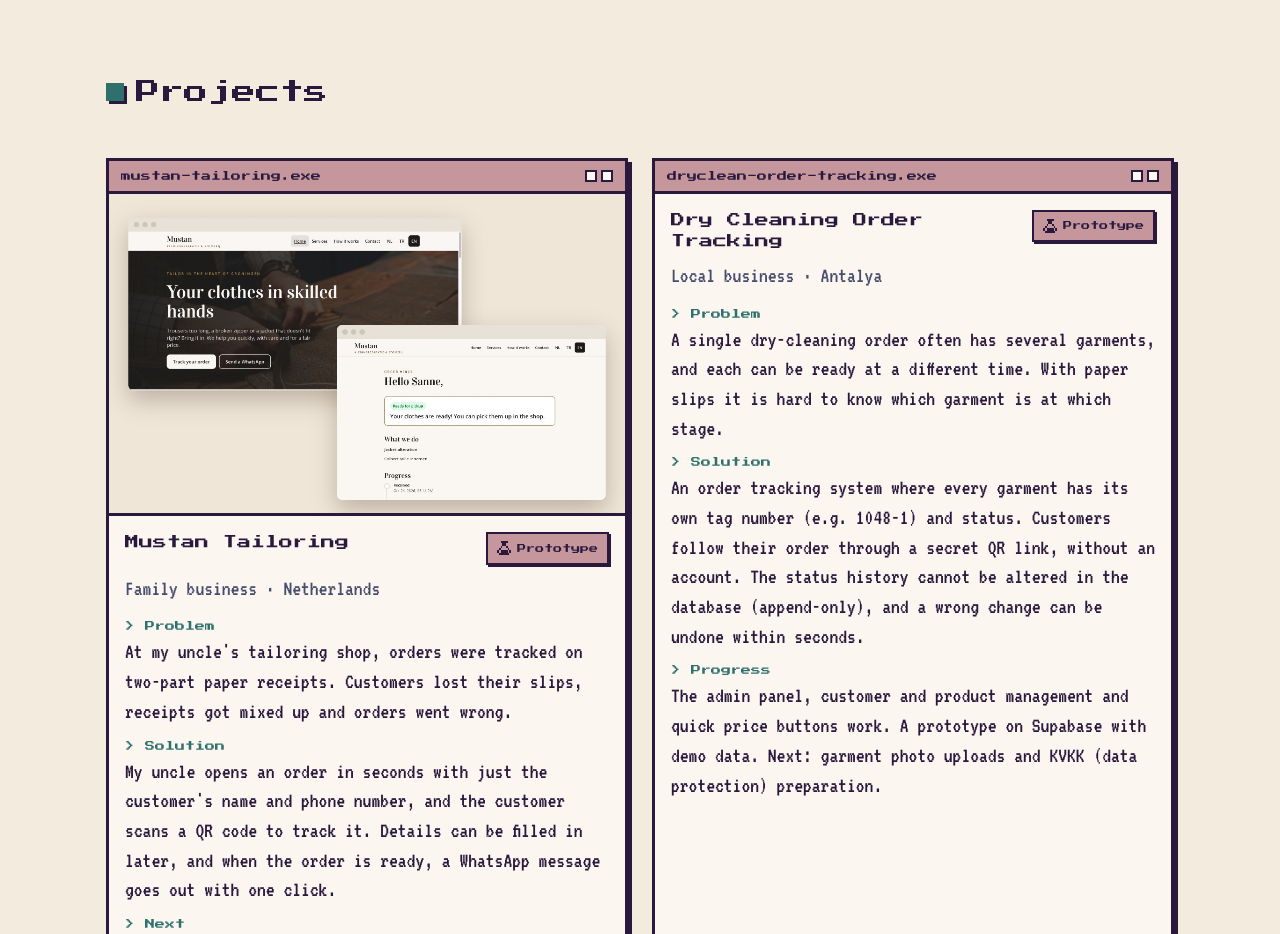
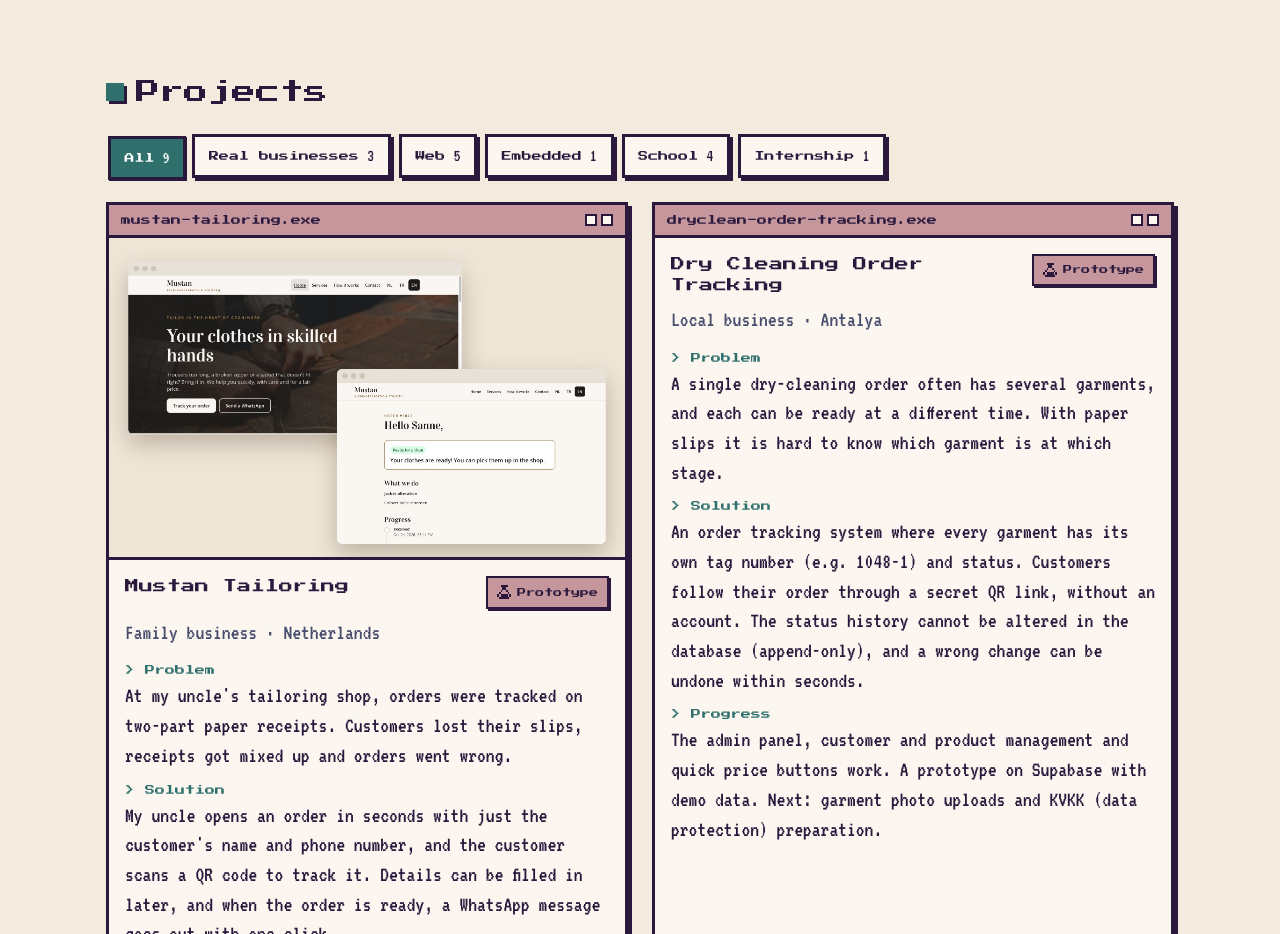
Before and after one commit to pinarkarakoyun/pinarkarakoyun.github.io, a React (Vite) app: page / in a window 1280 px wide. Shown: the part 1420-2354 px from the top of the page. Built offline with nearby package versions, Linux system fonts and the light colour scheme.

Commit message:
feat: add project filters

```diff
--- a/src/components/projects/Projects.css
+++ b/src/components/projects/Projects.css
@@ -1,3 +1,45 @@
+/* ---------- Filtre sekmeleri ---------- */
+.project-filters {
+  display: flex;
+  flex-wrap: wrap;
+  gap: 0.5rem;
+  margin: calc(var(--space-md) * -1) 0 var(--space-md);
+}
+
+.project-filters__tab {
+  display: inline-flex;
+  align-items: center;
+  gap: 0.5rem;
+  min-height: 2.75rem; /* 44px dokunma hedefi */
+  padding: 0 0.85rem;
+  font-family: var(--font-heading);
+  font-size: 0.625rem;
+  color: var(--color-ink);
+  background: var(--color-window);
+  border: var(--border-width) solid var(--color-border);
+  box-shadow: 3px 3px 0 var(--color-shadow);
+  cursor: pointer;
+}
+
+.project-filters__tab:hover {
+  background: var(--color-titlebar);
+  color: var(--color-on-titlebar);
+}
+
+/* Seçili sekme: neon ve "basılmış" (gölgesine oturmuş) */
+.project-filters__tab[aria-pressed='true'] {
+  background: var(--color-accent);
+  color: var(--color-on-accent);
+  transform: translate(2px, 2px);
+  box-shadow: 1px 1px 0 var(--color-shadow);
+}
+
+.project-filters__count {
+  font-family: var(--font-body);
+  font-size: 1.125rem;
+  line-height: 1;
+}
+
 .projects {
   display: grid;
   grid-template-columns: repeat(2, minmax(0, 1fr));
--- a/src/components/projects/Projects.jsx
+++ b/src/components/projects/Projects.jsx
@@ -1,19 +1,48 @@
+import { useState } from 'react'
 import { projects } from '../../data/projects.js'
 import { useLanguage } from '../../i18n/useLanguage.js'
 import { ui } from '../../i18n/ui.js'
 import { ProjectCard } from './ProjectCard.jsx'
 import './Projects.css'
 
+// Filtre sekmeleri, sırasıyla. 'all' dışındakiler projects.js'teki tags değerleriyle eşleşir.
+const FILTERS = ['all', 'business', 'web', 'embedded', 'school', 'internship']
+
+const matches = (project, filter) => filter === 'all' || project.tags.includes(filter)
+
 export function Projects() {
   const { t } = useLanguage()
+  const [filter, setFilter] = useState('all')
+  const visible = projects.filter((project) => matches(project, filter))
 
   return (
     <section className="section" id="projects" aria-labelledby="projects-title">
       <h2 className="section__title" id="projects-title">
         {t(ui.nav.projects)}
       </h2>
+
+      <div className="project-filters" role="group" aria-label={t(ui.filters.label)}>
+        {FILTERS.map((key) => (
+          <button
+            key={key}
+            type="button"
+            className="project-filters__tab"
+            aria-pressed={filter === key}
+            onClick={() => setFilter(key)}
+          >
+            {t(ui.filters[key])}
+            <span className="project-filters__count">{projects.filter((project) => matches(project, key)).length}</span>
+          </button>
+        ))}
+      </div>
+
+      {/* Ekran okuyucular filtre değişince kaç proje kaldığını duysun */}
+      <p className="visually-hidden" role="status">
+        {visible.length} {t(ui.filters.showing)}
+      </p>
+
       <div className="projects">
-        {projects.map((project) => (
+        {visible.map((project) => (
           <ProjectCard key={project.id} project={project} />
         ))}
       </div>
--- a/src/data/projects.js
+++ b/src/data/projects.js
@@ -1,5 +1,6 @@
 // Projeler: her biri "Problem → Çözüm" kartı olarak gösterilir.
 // title: düz metin ya da iki dilli { tr, en }.
+// tags: filtre kategorileri: 'business' | 'web' | 'embedded' | 'school' | 'internship'
 // status: 'done' | 'prototype' | 'in-progress' | 'planning'
 //   Rozet metni ve rengi bu anahtardan üretilir (Adım 8).
 // context: projenin türü (staj, ekip, okul...). Gerekmiyorsa yazılmaz.
@@ -13,6 +14,7 @@ export const projects = [
     id: 'mustan-tailoring',
     title: 'Mustan Tailoring',
     status: 'prototype',
+    tags: ['business', 'web'],
     context: { tr: 'Aile işletmesi · Hollanda', en: 'Family business · Netherlands' },
     problem: {
       tr: 'Dayımın terzi dükkânında siparişler iki parçalı makbuz kâğıtlarıyla takip ediliyordu. Müşteri kendi kâğıdını kaybedebiliyor, kâğıtlar karışıyor ve siparişlerde sorun çıkıyordu.',
@@ -41,6 +43,7 @@ export const projects = [
     id: 'dryclean-order-tracking',
     title: { tr: 'Kuru Temizleme Sipariş Takip', en: 'Dry Cleaning Order Tracking' },
     status: 'prototype',
+    tags: ['business', 'web'],
     context: { tr: 'Yerel işletme · Antalya', en: 'Local business · Antalya' },
     problem: {
       tr: 'Kuru temizlemede tek bir siparişte birden fazla parça oluyor ve her parça farklı zamanda hazır olabiliyor. Kâğıt fişle hangi parçanın hangi aşamada olduğunu takip etmek zor.',
@@ -61,6 +64,7 @@ export const projects = [
     id: 'studio-booking',
     title: 'Studio Booking',
     status: 'in-progress',
+    tags: ['business', 'web'],
     problem: {
       tr: 'Mahalle pilates stüdyolarında dersler WhatsApp ve tablolarla ayarlanıyor. Müşteri hangi derste yer olduğunu soruyor, hoca kontenjanı, iptalleri ve telafi derslerini elle takip ediyor.',
       en: 'Neighborhood Pilates studios run their classes through WhatsApp and spreadsheets. Members have to ask which class has room, and the owner tracks capacity, cancellations and make-up classes by hand.',
@@ -84,6 +88,7 @@ export const projects = [
     id: 'personal-finance-tracker',
     title: 'Personal Finance Tracker',
     status: 'done',
+    tags: ['web'],
     problem: {
       tr: 'Gelir ve giderleri not defterinde ya da kafada tutmak ay sonunda paranın nereye gittiğini görmeyi zorlaştırıyor.',
       en: 'Keeping income and expenses in a notebook, or just in your head, makes it hard to see where the money went by the end of the month.',
@@ -103,6 +108,7 @@ export const projects = [
     id: 'ebassist',
     title: 'eBAssist Chatbot',
     status: 'done',
+    tags: ['web', 'internship'],
     context: { tr: 'Staj projesi · AGT', en: 'Internship project · AGT' },
     problem: {
       tr: 'Şirket çalışanları eBA iş akışı platformu ve kurumsal süreçler hakkındaki bilgilere hızlıca ulaşmakta zorlanıyordu.',
@@ -119,6 +125,7 @@ export const projects = [
     id: 'recampus',
     title: 'RECAMPUS',
     status: 'planning',
+    tags: ['school'],
     context: { tr: 'Bitirme projesi · 4 kişilik ekip · Proje yönetimi', en: 'Capstone project · Team of 4 · Project management' },
     problem: {
       tr: 'Öğrenciler dönem sonunda ders kitabı, lamba gibi eşyaları kullanmadan bırakıyor; ihtiyacı olan başka öğrenciler aynısını sıfırdan alıyor. Genel ikinci el sitelerinde öğrenciye özel güven, ders bazlı arama ve takas desteği yok.',
@@ -139,6 +146,7 @@ export const projects = [
     id: '8051-led-matrix',
     title: '8051 Scrolling LED Matrix',
     status: 'done',
+    tags: ['embedded', 'school'],
     context: { tr: 'Ders projesi · Mikroişlemciler', en: 'Course project · Microprocessors' },
     problem: {
       tr: 'Sadece 3 mikrodenetleyici pini kullanarak 32 sütunluk bir LED ekranda kayan yazı göstermek ve bunu butonlarla kontrol etmek.',
@@ -155,6 +163,7 @@ export const projects = [
     id: 'java-oop-projects',
     title: 'Java OOP Projects',
     status: 'done',
+    tags: ['school'],
     context: { tr: 'Ders projeleri · Nesne yönelimli programlama', en: 'Coursework · Object-oriented programming' },
     problem: {
       tr: 'Nesne yönelimli programlamanın temel fikirlerini (kalıtım, çok biçimlilik, olay yönetimi) küçük ama çalışan programlarla pekiştirmek.',
@@ -171,6 +180,7 @@ export const projects = [
     id: 'high-low-card-game',
     title: 'High-Low Card Game',
     status: 'in-progress',
+    tags: ['school'],
     context: { tr: 'Okul projesi', en: 'School project' },
     problem: {
       tr: 'Nesne yönelimli programlamayı gerçekten anlamak için kuralları ve durumu olan küçük ama eksiksiz bir uygulama yazmak istedim.',
--- a/src/i18n/ui.js
+++ b/src/i18n/ui.js
@@ -37,6 +37,16 @@ export const ui = {
     github: { tr: 'GitHub', en: 'GitHub' },
     tech: { tr: 'Kullanılan teknolojiler', en: 'Technologies used' },
   },
+  filters: {
+    label: { tr: 'Projeleri filtrele', en: 'Filter projects' },
+    all: { tr: 'Tümü', en: 'All' },
+    business: { tr: 'Gerçek işletmeler', en: 'Real businesses' },
+    web: { tr: 'Web', en: 'Web' },
+    embedded: { tr: 'Gömülü', en: 'Embedded' },
+    school: { tr: 'Okul', en: 'School' },
+    internship: { tr: 'Staj', en: 'Internship' },
+    showing: { tr: 'proje gösteriliyor', en: 'projects shown' },
+  },
   status: {
     done: { tr: 'Tamamlandı', en: 'Completed' },
     prototype: { tr: 'Prototip', en: 'Prototype' },
```
